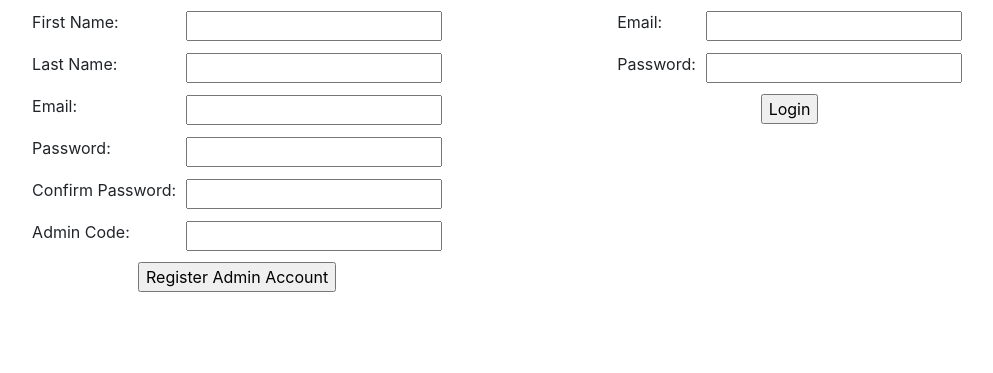
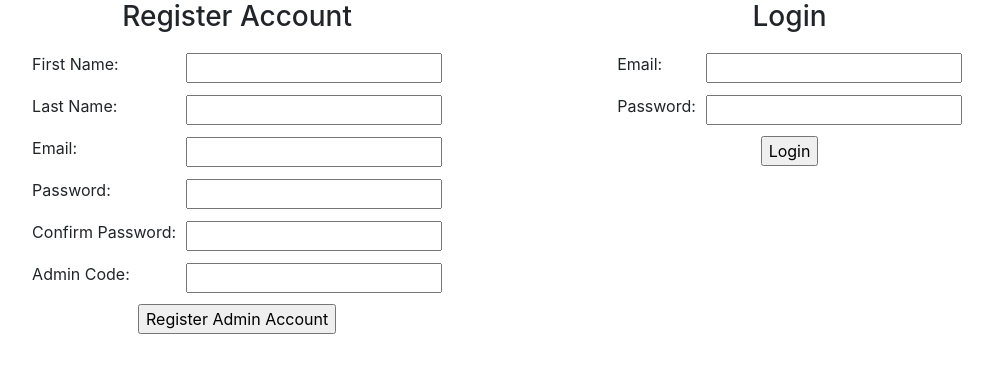
Before and after one commit to Colbyjoe97/Equal_Parental_Rights, a Django app: page /admin/register in a window 1280 px wide. Shown: the top 373 px of the page, without its empty margins (143-1136 px from the left). Run offline with Django 3.2, Linux system fonts and the light colour scheme; some libraries are stand-ins or nearby versions.

Commit message:
fixed password input type

```diff
--- a/apps/my_app/templates/admin-register.html
+++ b/apps/my_app/templates/admin-register.html
@@ -21,7 +21,8 @@
                 </div>
                 {% endif %}
             {% endif %}
-            <form action="/register" method="POST">
+            <h3>Register Account</h3>
+            <form action="{% url 'register_admin' %}" method="POST">
                 {% csrf_token %}
                 <div class="input flexed">
                     <label for="fname">First Name:</label>
@@ -37,11 +38,11 @@
                 </div>
                 <div class="input flexed">
                     <label for="pass">Password:</label>
-                    <input type="text" name="pass">
+                    <input type="password" name="pass">
                 </div>
                 <div class="input flexed">
                     <label for="confirmPass">Confirm Password:</label>
-                    <input type="text" name="confirmPass">
+                    <input type="password" name="confirmPass">
                 </div>
 
                 <div class="input flexed">
@@ -49,7 +50,7 @@
                     <input type="text" name="admin-code">
                 </div>
 
-                <input type="submit" value="Register Admin Account">
+                <input type="submit" class="submit" value="Register Admin Account">
             </form>
         </div>
         <div class="login">
@@ -62,7 +63,8 @@
                 </div>
                 {% endif %}
             {% endif %}
-            <form action="/login" method="POST">
+            <h3>Login</h3>
+            <form action="{% url 'login' %}" method="POST">
                 {% csrf_token %}
                 <div class="input flexed">
                     <label for="email">Email:</label>
@@ -70,9 +72,9 @@
                 </div>
                 <div class="input flexed">
                     <label for="pass">Password:</label>
-                    <input type="text" name="pass">
+                    <input type="password" name="pass">
                 </div>
-                <input type="submit" value="Login">
+                <input type="submit" class="submit" value="Login">
             </form>
         </div>
     </div>
```
